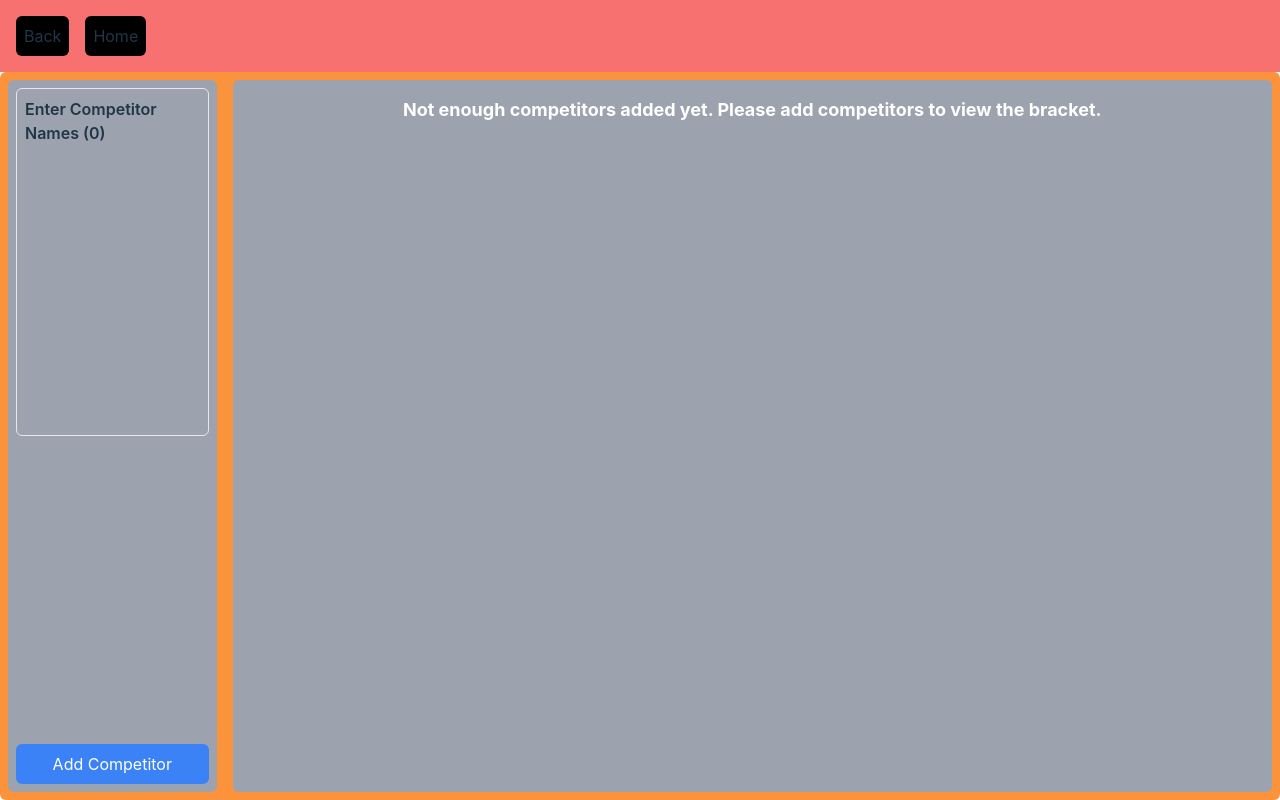
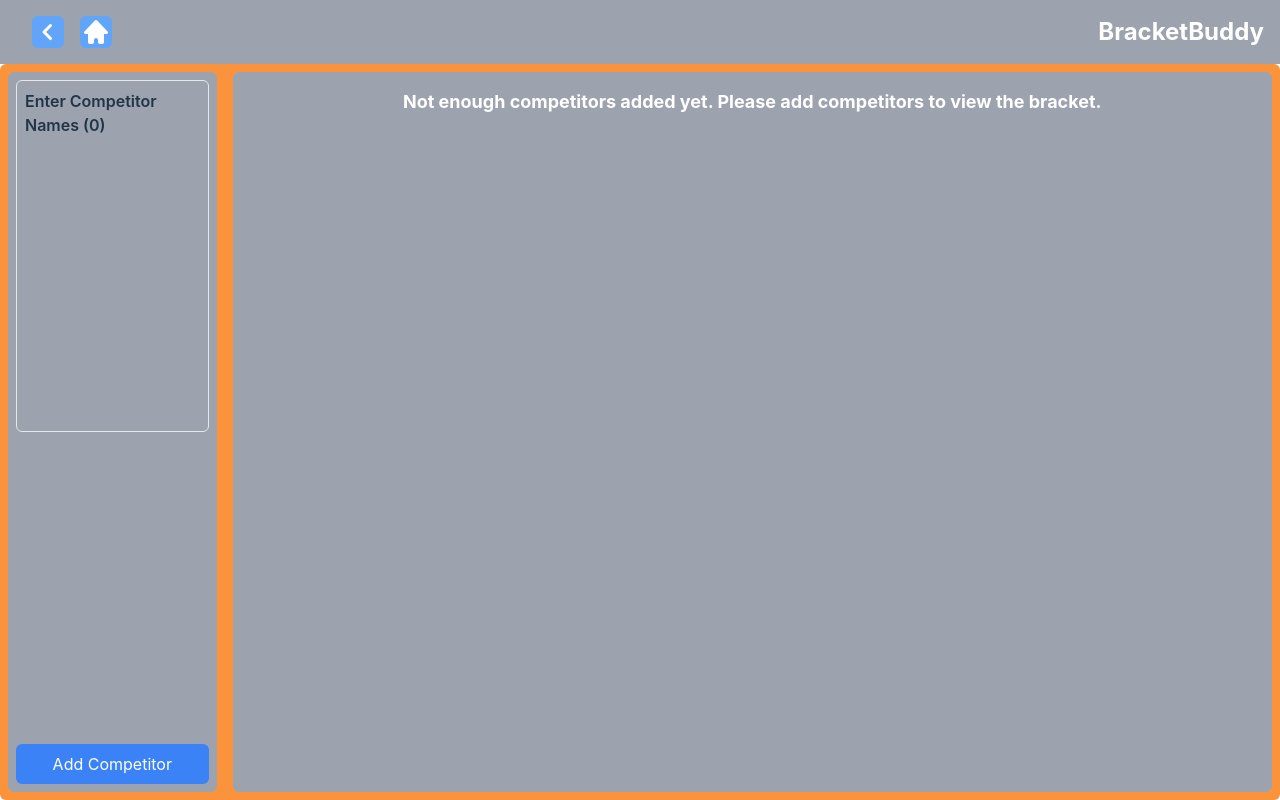
Before and after one commit to yusefwilson/BracketBuddy, a React (Vite) app in the folder src-react/: page /#/bracket in a window 1280 px wide. Built offline with nearby package versions, Linux system fonts and the light colour scheme.

Commit message:
Start beautification

```diff
--- a/src-react/src/components/Navbar.tsx
+++ b/src-react/src/components/Navbar.tsx
@@ -1,13 +1,21 @@
 import { useNavigate } from 'react-router-dom';
+import { ChevronLeftIcon } from '@heroicons/react/16/solid';
+import { HomeIcon } from '@heroicons/react/16/solid';
 
 export default function Navbar() {
 
   const navigate = useNavigate();
 
   return (
-    <nav className='bg-red-400 p-4 gap-4 flex flex-row'>
-      <button className='bg-black p-2 rounded-md' onClick={() => navigate(-1)}>Back</button>
-      <a href='/' className='bg-black p-2 rounded-md'>Home</a>
+    <nav className='bg-gray-400 flex flex-row justify-between items-center h-16 px-4 text-white'>
+
+      <div className='flex flex-row p-4 gap-4'>
+        <ChevronLeftIcon className='h-8 w-8 cursor-pointer bg-blue-400 rounded-md' onClick={() => navigate(-1)} />
+        <HomeIcon className='h-8 w-8 cursor-pointer bg-blue-400 rounded-md' onClick={() => navigate('/')} />
+      </div>
+
+      <p className='font-bold text-2xl'>BracketBuddy</p>
+
     </nav>
   );
 }
--- a/src-react/src/pages/Home.tsx
+++ b/src-react/src/pages/Home.tsx
@@ -22,7 +22,8 @@ export default function Home() {
   // load saved tournaments
   useEffect(() => {
     const loadTournaments = async () => {
-      await new Promise(resolve => setTimeout(resolve, 100)); // Small delay to allow tournament to be saved before loading. DISGUSTING. Should probably be replaced.
+      // Small delay to allow tournament to be saved before loading. DISGUSTING. Should probably be replaced.
+      await new Promise(resolve => setTimeout(resolve, 100));
       const tournaments = await Tournament.loadAllTournaments();
       console.log('about to set all tournaments', tournaments);
       setAllTournaments(tournaments);
@@ -38,14 +39,18 @@ export default function Home() {
 
       :
 
-      <div className='bg-slate-800 flex flex-col text-white text-center items-center gap-4'>
-        <h1>Welcome to BracketBuddy</h1>
-        <p>BracketBuddy is a tournament management system that helps you organize and run your tournaments.</p>
-        <button className='bg-yellow-500 p-4 rounded-md flex-shrink' onClick={() => { setTournamentModalOpen(true); }}>Create Tournament</button>
-        <h1>My Tournaments:</h1>
-        {allTournaments?.map((tournament, index) => <TournamentInfoCard key={index} tournament={tournament} onClick={() => { state?.setTournament(tournament); navigate('tournament') }} onRemoveClick={() => { setTournamentToDelete(tournament); setRemoveTournamentModalOpen(true); }} />)}
-        {tournamentModalOpen && <TournamentInputModal setTournamentModalOpen={setTournamentModalOpen} />}
-        {removeTournamentModalOpen && <RemoveTournamentModal setRemoveTournamentModalOpen={setRemoveTournamentModalOpen} tournamentToDelete={tournamentToDelete} />}
+      <div className='bg-slate-800 flex flex-col text-white text-center items-center gap-4 h-screen p-4 w-max'>
+
+        <button className='bg-blue-400 p-1 rounded-md flex-shrink font-bold' onClick={() => { setTournamentModalOpen(true); }}>Create Tournament</button>
+
+        <div className='bg-gray-400 rounded-md p-4 flex flex-col gap-4'>
+          <h1 className='font-bold text-xl'>My Tournaments:</h1>
+          {allTournaments?.map((tournament, index) => <TournamentInfoCard key={index} tournament={tournament} onClick={() => { state?.setTournament(tournament); navigate('tournament') }} onRemoveClick={() => { setTournamentToDelete(tournament); setRemoveTournamentModalOpen(true); }} />)}
+          {tournamentModalOpen && <TournamentInputModal setTournamentModalOpen={setTournamentModalOpen} />}
+          {removeTournamentModalOpen && <RemoveTournamentModal setRemoveTournamentModalOpen={setRemoveTournamentModalOpen} tournamentToDelete={tournamentToDelete} />}
+
+        </div>
+
       </div>
   );
 }
```
